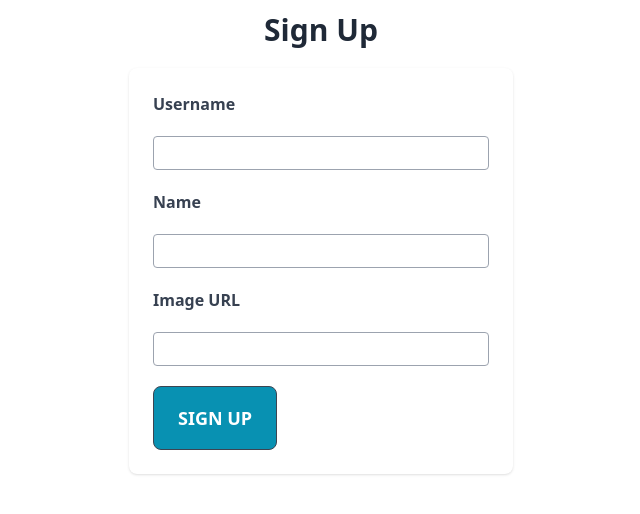
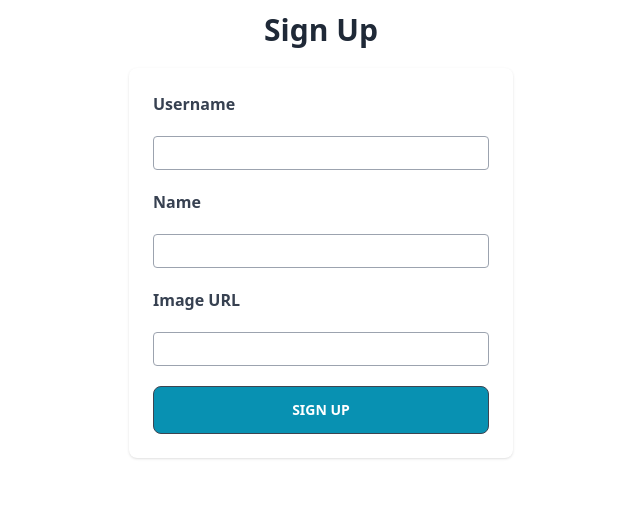
Before and after one commit to javascript-shinobis/messaging-app, a React (Vite) app in the folder client/: page /signup in a window 1280 px wide. Shown: the top 514 px of the page, without its empty margins (319-959 px from the left). Built offline with nearby package versions, Linux system fonts and the light colour scheme.

Commit message:
refactor: Some code and styling changes

```diff
--- a/client/src/components/ActionButton/index.tsx
+++ b/client/src/components/ActionButton/index.tsx
@@ -4,7 +4,7 @@ const ActionButton = ({ label, type, loading }: ActionButtonProps) => {
   return (
     <>
       <button
-        className={`btn btn-xs sm:btn-sm md:btn-md lg:btn-lg cursor-pointer text-white bg-cyan-600 hover:bg-cyan-700 ${
+        className={`btn btn-xs sm:btn-sm md:btn-md lg:btn-md cursor-pointer text-white bg-cyan-600 hover:bg-cyan-700 w-full ${
           loading && "loading"
         }`}
         type={type}
--- a/client/src/components/Input.tsx
+++ b/client/src/components/Input.tsx
@@ -10,7 +10,7 @@ const Input = forwardRef<
 >(({ className, ...rest }, ref) => {
   return (
     <input
-      className={`py-1 px-2 border border-gray-400 focus:border-blue-500 outline-none rounded w-full ${className}`}
+      className={`py-1 px-2 border border-gray-400 focus:border-blue-500 outline-none rounded w-full input-primary ${className}`}
       {...rest}
       ref={ref}
     />
--- a/client/src/pages/Signup.tsx
+++ b/client/src/pages/Signup.tsx
@@ -2,7 +2,7 @@ import React, { FormEvent, useRef, useState } from "react";
 
 import { Card } from "components/Card";
 import Input from "components/Input";
-import ActionButton from "@/components/ActionButton";
+import ActionButton from "components/ActionButton";
 
 const Signup = () => {
   const usernameRef = useRef<HTMLInputElement>(null);
@@ -43,13 +43,11 @@ const Signup = () => {
           <label htmlFor="image" className="block text-gray-700 font-bold">
             Image URL
           </label>
-          <Input type="text" id="image" pattern="\S*" required ref={imageRef} />
+          <Input type="url" id="image" pattern="\S*" required ref={imageRef} />
           <ActionButton
             label="Sign up"
             type="submit"
             loading={loading}
-            bgColor="green"
-            labelColor="red"
           />
         </form>
       </Card.Body>
```
Also changed, not shown: client/src/components/ActionButton/types.ts (+4 -4 lines).
